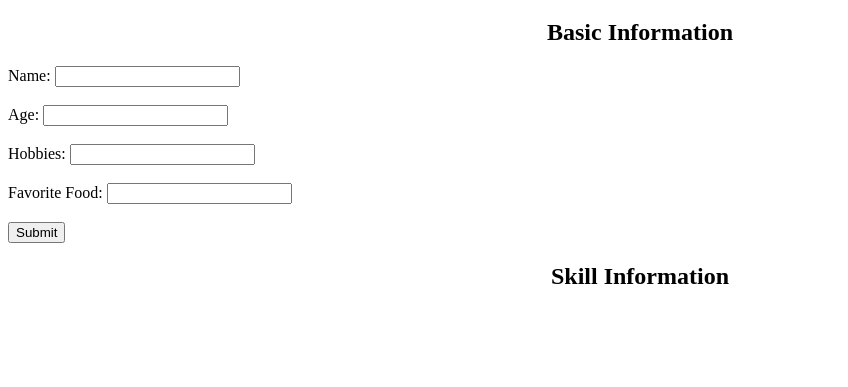
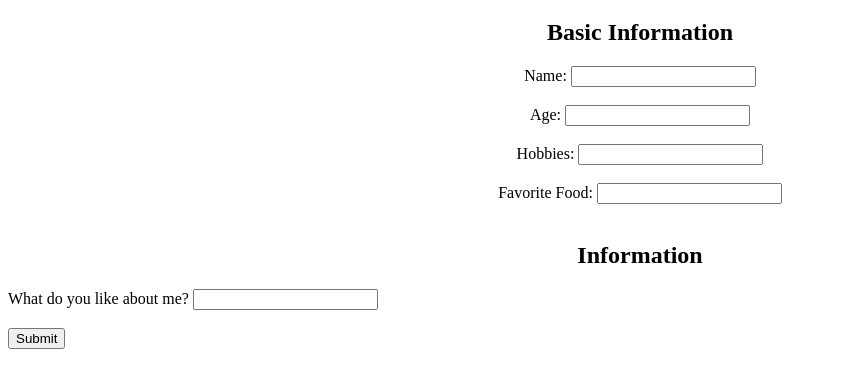
Before and after one commit to JershBytes/companion-app, a plain HTML site: page index.html in a window 1280 px wide. Shown: the part 61-448 px from the top of the page, without its empty margins (0-848 px from the left). Drawn offline with Linux system fonts and the light colour scheme.

Commit message:
Added some extras

```diff
--- a/index.html
+++ b/index.html
@@ -5,7 +5,7 @@
   <h1 align="center"> Girlfriend Application </h1>
 
   <h2 align="center"> Basic Information </h2>
-
+<div align="center">
   <form action="/action_page.php">
     <label for="fullname">Name:</label>
     <input type="text" id="fullname" name="fullname"><br><br>
@@ -19,8 +19,14 @@
     <label for="favfood">Favorite Food:</label>
     <input type="text" id="favfood" name="favfood"> <br><br>
 
-    <input type="submit" value="Submit">
+
 
   </form>
+</div>
 
-  <h2 align="center"> Skill Information </h2>
+<h2 align="center"> Information </h2>
+
+<label for="whatdoyoulike"> What do you like about me? </label>
+<input type="text" id="whatdoyoulike" name="whatdoyoulike"> <br><br>
+
+<input type="submit" value="Submit">
```
